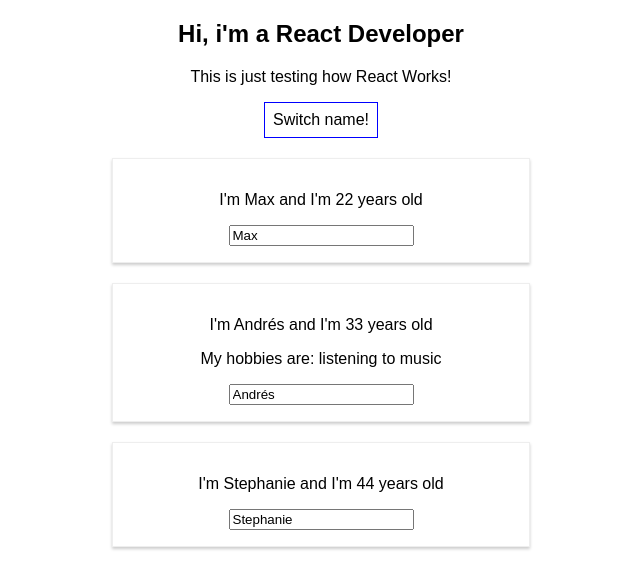
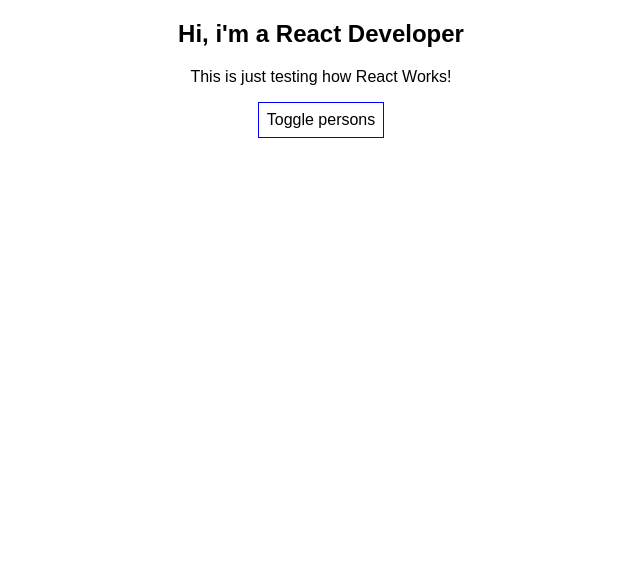
Before and after one commit to pateroski/react-concepts, a React (Create React App) app: page / in a window 1280 px wide. Shown: the top 588 px of the page, without its empty margins (319-959 px from the left). Built offline with nearby package versions, Linux system fonts and the light colour scheme.

Commit message:
[feat] add content conditionally

```diff
--- a/src/App.js
+++ b/src/App.js
@@ -15,7 +15,8 @@
       {name: 'Max', age: 22 },
       {name: 'Andrés', age: 33 },
       {name: 'Stephanie', age: 44 }
-    ]
+    ],
+    showPersons: false
   }
   switchNameHandler = (newValue) => {
     this.setState({
@@ -38,6 +39,14 @@
     })
   }
 
+  //Here, if we want to use this keyword can lead us to real problems
+  // togglePersonsHandler() {
+  // }
+  togglePersonsHandler = () => {
+    const doesShow = this.state.showPersons;
+    this.setState({showPersons: !doesShow})
+  }
+
   render() {
 
     //One way of styling button with inline styles
@@ -55,7 +64,12 @@
         <button
           //added style to button
           style={buttonStyle}
-          onClick={this.switchNameHandler.bind(this, 'programmerX')}>Switch name!</button>
+          onClick={this.togglePersonsHandler }>
+            Toggle persons
+        </button>
+        {
+          this.state.showPersons ?
+            <section>
               <Person
                 name={this.state.persons[0].name}
                 years={this.state.persons[0].age}
@@ -73,6 +87,8 @@
                 name={this.state.persons[2].name}
                 years={this.state.persons[2].age}
                 click={this.switchNameHandler.bind(this, 'programmerY')}/>
+            </section> : null
+        }
       </article>
     );
 
--- a/src/Person/Person.js
+++ b/src/Person/Person.js
@@ -8,7 +8,9 @@
 const person = (props) => {
   return (
     <section className='Person'>
-      <p onClick={props.click}>I'm {props.name} and I'm {props.years} years old </p>
+      <p onClick={props.click}>
+        I'm {props.name} and I'm {props.years} years old
+      </p>
       <p>{props.children}</p>
       <input type="text" onChange={props.changed} value={props.name}/>
     </section>
```
Lines whose indentation alone changed are shown as unchanged.
